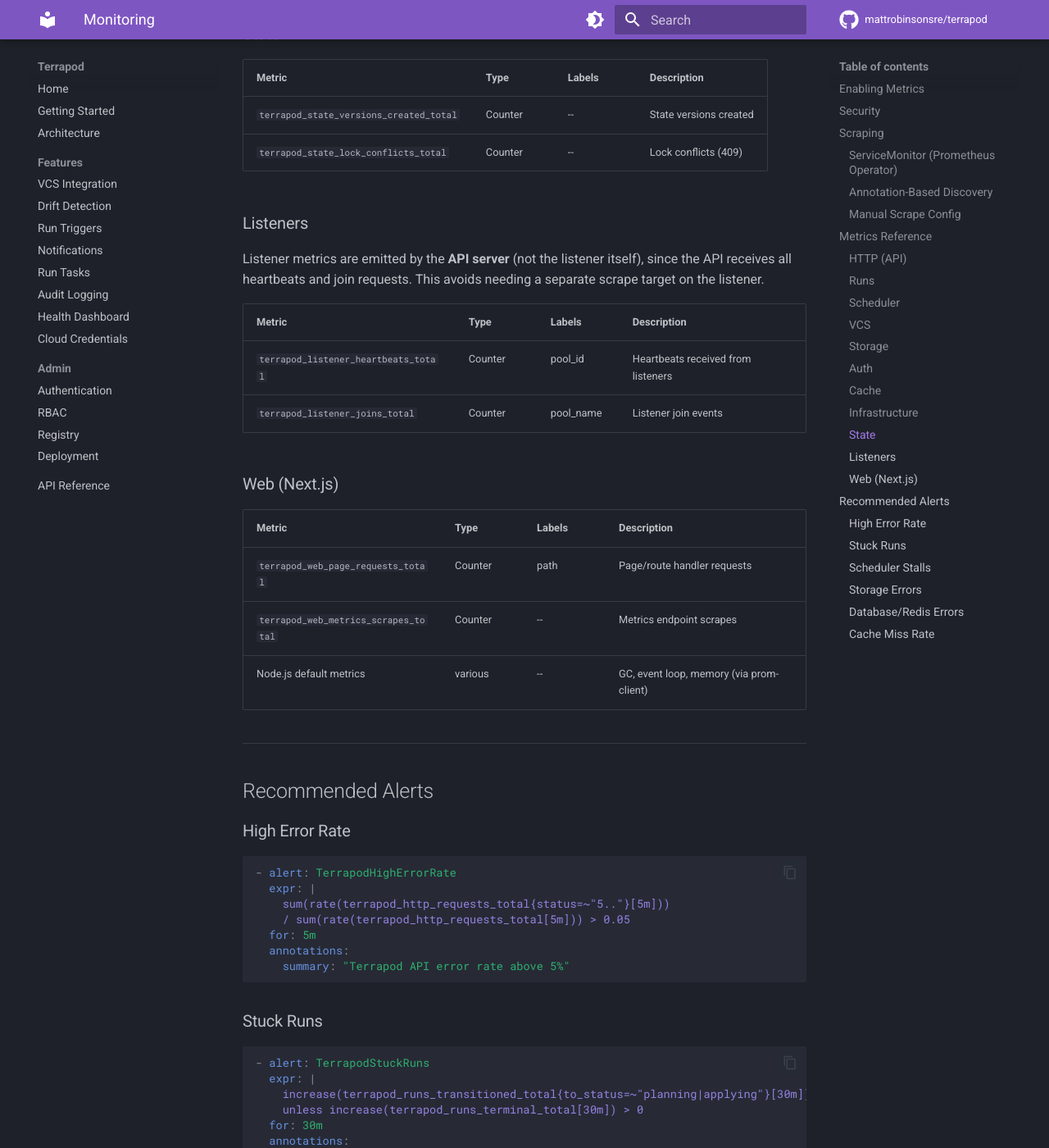
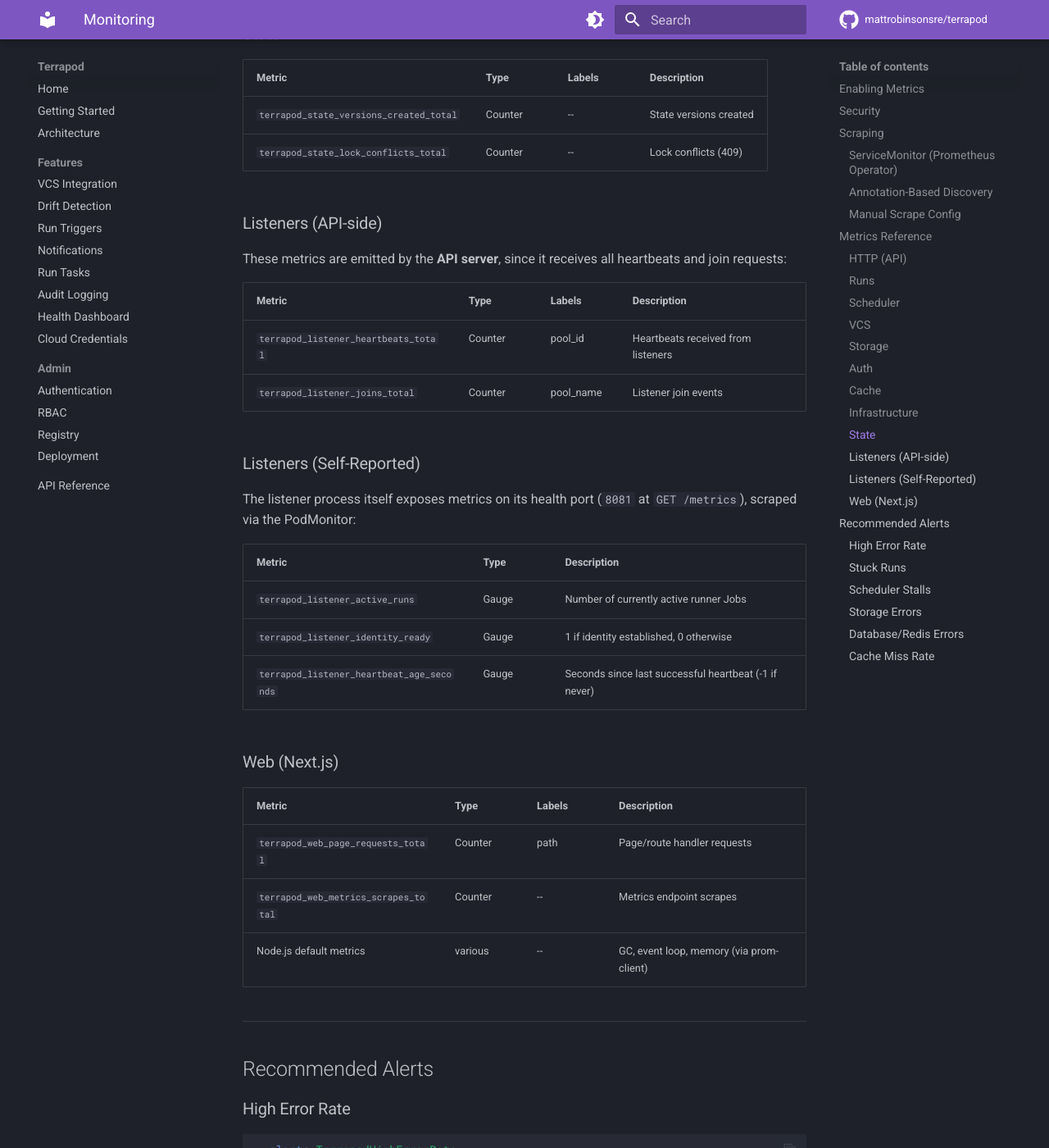
Before and after one commit to mattrobinsonsre/terrapod, an MkDocs documentation site: the page built from docs/monitoring.md, in a window 1280 px wide and 1400 px high, scrolled down 5374 px. Shown: the whole window at 82% size. Built offline with MkDocs 1.6.1 and Material for MkDocs 9.7.7, drawn with Linux system fonts in a browser that asks for light colours; comment, search, counter and statistics services are not loaded.

Commit message:
docs: fix inconsistencies, stale values, and gaps across documentation
- Fix authentication overview: "Two" → "Three" auth methods (was missing runner tokens)
- Fix API token max TTL default: 168h (7d) → 8760h (1y) in authentication.md and deployment.md
- Fix run reconciler interval: 30s → 10s in architecture.md
- Fix listener heartbeat TTL: 180s → 300s in architecture.md (two occurrences)
- Remove RunnerListener from DB model table (migrated to Redis)
- Add missing periodic task: module_impact_poll
- Add missing triggered tasks: module_test_completed, module_impact_immediate_poll
- Add missing storage keys: state index, backups, tfvars, platform provider cache, module overrides, policies
- Add ModuleWorkspaceLink to DB model table
- Add note about listeners being Redis-only
- Add web frontend metrics section to architecture.md observability
- Add servicemonitor-web.yaml to source files list
- Add listener self-reported metrics section to monitoring.md
- Add Monitoring and Disaster Recovery to README docs table
- Add bootstrap security note to deployment.md

```diff
--- a/docs/monitoring.md
+++ b/docs/monitoring.md
@@ -178,14 +178,24 @@ scrape_configs:
 | `terrapod_state_versions_created_total` | Counter | -- | State versions created |
 | `terrapod_state_lock_conflicts_total` | Counter | -- | Lock conflicts (409) |
 
-### Listeners
+### Listeners (API-side)
 
-Listener metrics are emitted by the **API server** (not the listener itself), since the API receives all heartbeats and join requests. This avoids needing a separate scrape target on the listener.
+These metrics are emitted by the **API server**, since it receives all heartbeats and join requests:
 
 | Metric | Type | Labels | Description |
 |---|---|---|---|
 | `terrapod_listener_heartbeats_total` | Counter | pool_id | Heartbeats received from listeners |
 | `terrapod_listener_joins_total` | Counter | pool_name | Listener join events |
+
+### Listeners (Self-Reported)
+
+The listener process itself exposes metrics on its health port (`8081` at `GET /metrics`), scraped via the PodMonitor:
+
+| Metric | Type | Description |
+|---|---|---|
+| `terrapod_listener_active_runs` | Gauge | Number of currently active runner Jobs |
+| `terrapod_listener_identity_ready` | Gauge | 1 if identity established, 0 otherwise |
+| `terrapod_listener_heartbeat_age_seconds` | Gauge | Seconds since last successful heartbeat (-1 if never) |
 
 ### Web (Next.js)
 
```
Also changed, not shown: README.md (+2 -0 lines), docs/architecture.md (+32 -16 lines), docs/authentication.md (+4 -3 lines), docs/deployment.md (+3 -1 lines).
